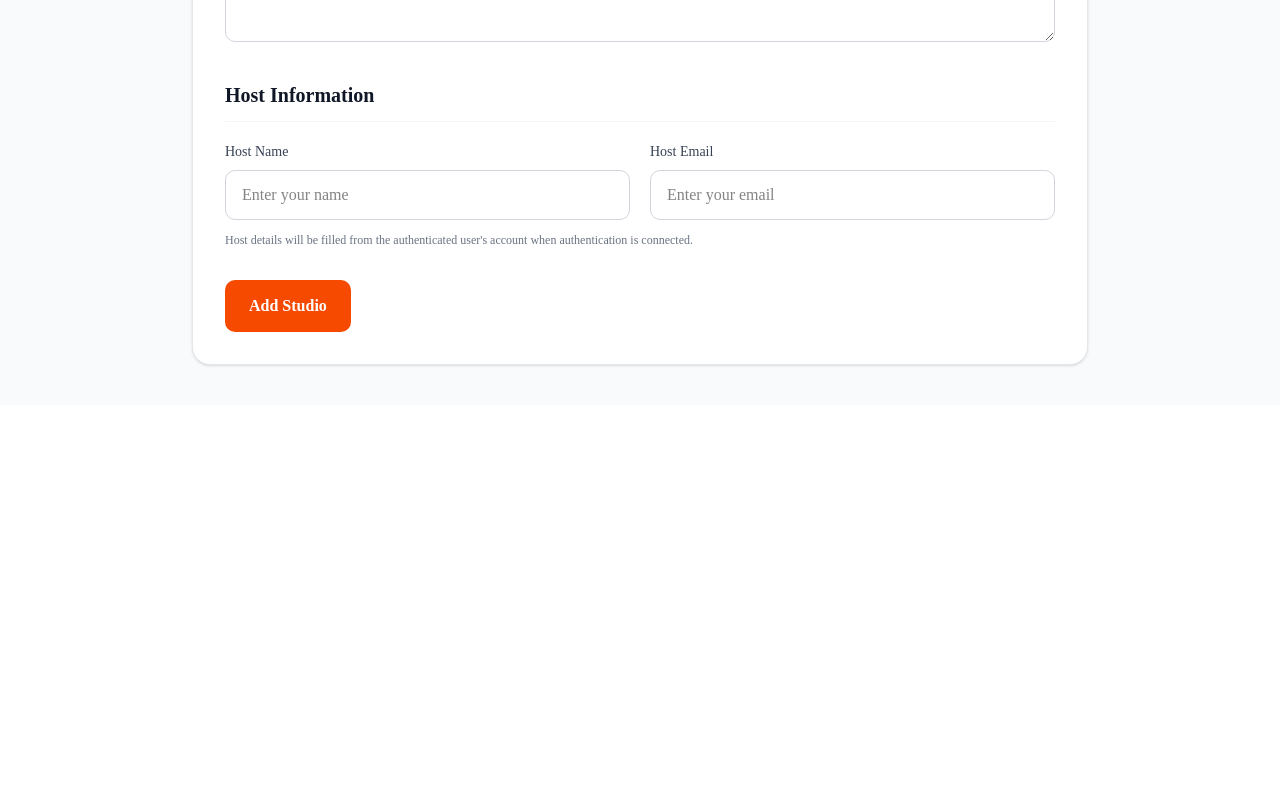
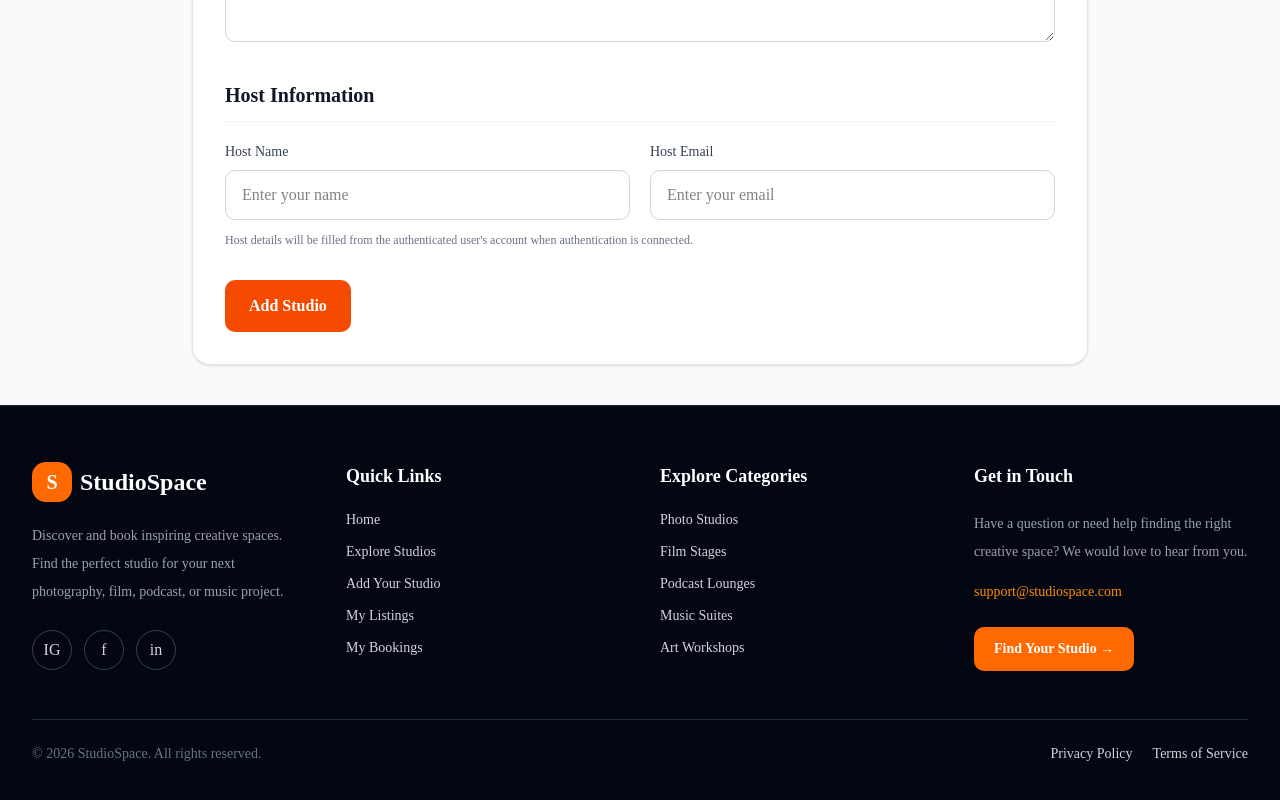
Before and after one commit to hafizul1997/studiospace-client, a Next.js app: page /add-studio in a window 1280 px wide. Shown: the part 1609-2409 px from the top of the page. Before the commit the page ends 2014 px from the top, so only its background shows below. Built offline with nearby package versions, Linux system fonts and the light colour scheme.

Commit message:
Creted footer section

```diff
--- a/src/app/layout.tsx
+++ b/src/app/layout.tsx
@@ -2,6 +2,7 @@ import type { Metadata } from "next";
 import { Geist, Geist_Mono } from "next/font/google";
 import "./globals.css";
 import Navbar from "@/components/Navbar";
+import Footer from "@/components/Footer";
 
 const geistSans = Geist({
   variable: "--font-geist-sans",
@@ -28,7 +29,8 @@ export default function RootLayout({ children }: LayoutProps<"/">) {
       <body className="min-h-full flex flex-col">
         <Navbar />
         {children}
-        </body>
+        <Footer />
+      </body>
     </html>
   );
 }
--- /dev/null
+++ b/src/components/Footer.tsx
@@ -0,0 +1,189 @@
+import Link from "next/link";
+
+const studioCategories = [
+  { name: "Photo Studios", category: "Photo Studio" },
+  { name: "Film Stages", category: "Film Stage" },
+  { name: "Podcast Lounges", category: "Podcast Lounge" },
+  { name: "Music Suites", category: "Music Suite" },
+  { name: "Art Workshops", category: "Workshop" },
+];
+
+export default function Footer() {
+  return (
+    <footer className="border-t border-gray-800 bg-gray-950 text-gray-300">
+      <div className="mx-auto max-w-7xl px-6 py-14 lg:px-8">
+        <div className="grid grid-cols-1 gap-10 sm:grid-cols-2 lg:grid-cols-4">
+          {/* Brand Section */}
+          <div>
+            <Link
+              href="/"
+              className="inline-flex items-center gap-2 text-2xl font-bold text-white"
+            >
+              <span className="flex h-10 w-10 items-center justify-center rounded-xl bg-orange-500 text-xl">
+                S
+              </span>
+              StudioSpace
+            </Link>
+
+            <p className="mt-5 max-w-xs text-sm leading-7 text-gray-400">
+              Discover and book inspiring creative spaces. Find the perfect
+              studio for your next photography, film, podcast, or music project.
+            </p>
+
+            <div className="mt-6 flex gap-3">
+              <a
+                href="https://www.instagram.com/"
+                target="_blank"
+                rel="noopener noreferrer"
+                aria-label="Instagram"
+                className="flex h-10 w-10 items-center justify-center rounded-full border border-gray-700 transition hover:border-orange-500 hover:bg-orange-500 hover:text-white"
+              >
+                IG
+              </a>
+
+              <a
+                href="https://www.facebook.com/"
+                target="_blank"
+                rel="noopener noreferrer"
+                aria-label="Facebook"
+                className="flex h-10 w-10 items-center justify-center rounded-full border border-gray-700 transition hover:border-orange-500 hover:bg-orange-500 hover:text-white"
+              >
+                f
+              </a>
+
+              <a
+                href="https://www.linkedin.com/"
+                target="_blank"
+                rel="noopener noreferrer"
+                aria-label="LinkedIn"
+                className="flex h-10 w-10 items-center justify-center rounded-full border border-gray-700 transition hover:border-orange-500 hover:bg-orange-500 hover:text-white"
+              >
+                in
+              </a>
+            </div>
+          </div>
+
+          {/* Quick Links */}
+          <div>
+            <h2 className="text-lg font-semibold text-white">
+              Quick Links
+            </h2>
+
+            <ul className="mt-5 space-y-3 text-sm">
+              <li>
+                <Link href="/" className="transition hover:text-orange-400">
+                  Home
+                </Link>
+              </li>
+              <li>
+                <Link
+                  href="/studios"
+                  className="transition hover:text-orange-400"
+                >
+                  Explore Studios
+                </Link>
+              </li>
+              <li>
+                <Link
+                  href="/add-studio"
+                  className="transition hover:text-orange-400"
+                >
+                  Add Your Studio
+                </Link>
+              </li>
+              <li>
+                <Link
+                  href="/my-listings"
+                  className="transition hover:text-orange-400"
+                >
+                  My Listings
+                </Link>
+              </li>
+              <li>
+                <Link
+                  href="/my-bookings"
+                  className="transition hover:text-orange-400"
+                >
+                  My Bookings
+                </Link>
+              </li>
+            </ul>
+          </div>
+
+          {/* Categories */}
+          <div>
+            <h2 className="text-lg font-semibold text-white">
+              Explore Categories
+            </h2>
+
+            <ul className="mt-5 space-y-3 text-sm">
+              {studioCategories.map((item) => (
+                <li key={item.category}>
+                  <Link
+                    href={`/studios?category=${encodeURIComponent(
+                      item.category
+                    )}`}
+                    className="transition hover:text-orange-400"
+                  >
+                    {item.name}
+                  </Link>
+                </li>
+              ))}
+            </ul>
+          </div>
+
+          {/* Contact Section */}
+          <div>
+            <h2 className="text-lg font-semibold text-white">
+              Get in Touch
+            </h2>
+
+            <p className="mt-5 text-sm leading-7 text-gray-400">
+              Have a question or need help finding the right creative space?
+              We would love to hear from you.
+            </p>
+
+            <a
+              href="mailto:support@studiospace.com"
+              className="mt-4 inline-block break-all text-sm text-orange-400 transition hover:text-orange-300"
+            >
+              support@studiospace.com
+            </a>
+
+            <div className="mt-6">
+              <Link
+                href="/studios"
+                className="inline-flex items-center rounded-lg bg-orange-500 px-5 py-3 text-sm font-semibold text-white transition hover:bg-orange-600"
+              >
+                Find Your Studio →
+              </Link>
+            </div>
+          </div>
+        </div>
+
+        {/* Bottom Bar */}
+        <div className="mt-12 flex flex-col gap-4 border-t border-gray-800 pt-6 text-sm sm:flex-row sm:items-center sm:justify-between">
+          <p className="text-gray-500">
+           © 2026 StudioSpace. All rights reserved.
+          </p>
+
+          <div className="flex flex-wrap gap-5">
+            <Link
+              href="/privacy-policy"
+              className="transition hover:text-orange-400"
+            >
+              Privacy Policy
+            </Link>
+
+            <Link
+              href="/terms"
+              className="transition hover:text-orange-400"
+            >
+              Terms of Service
+            </Link>
+          </div>
+        </div>
+      </div>
+    </footer>
+  );
+}
```
